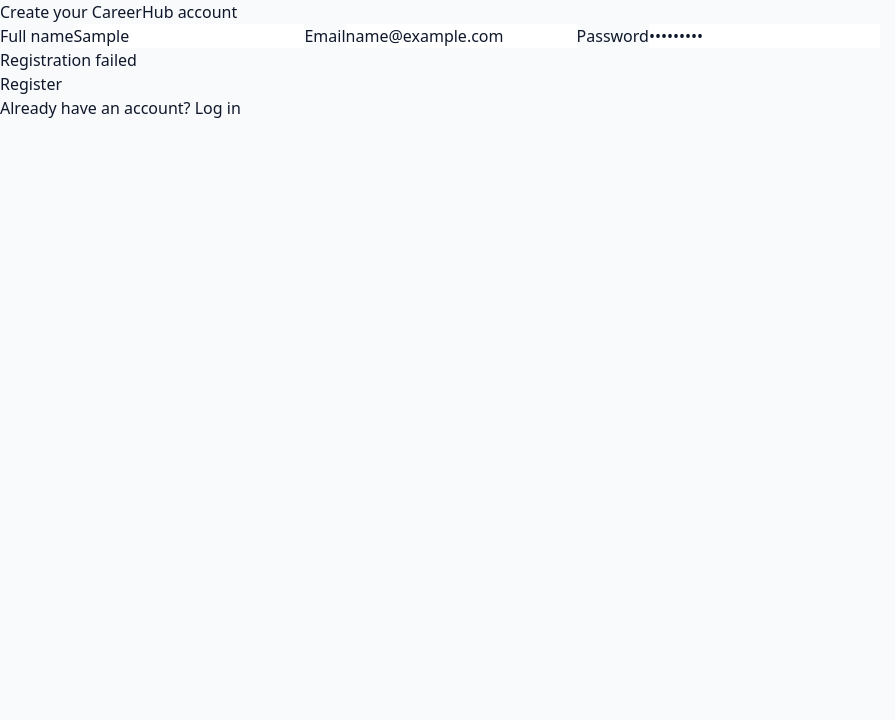
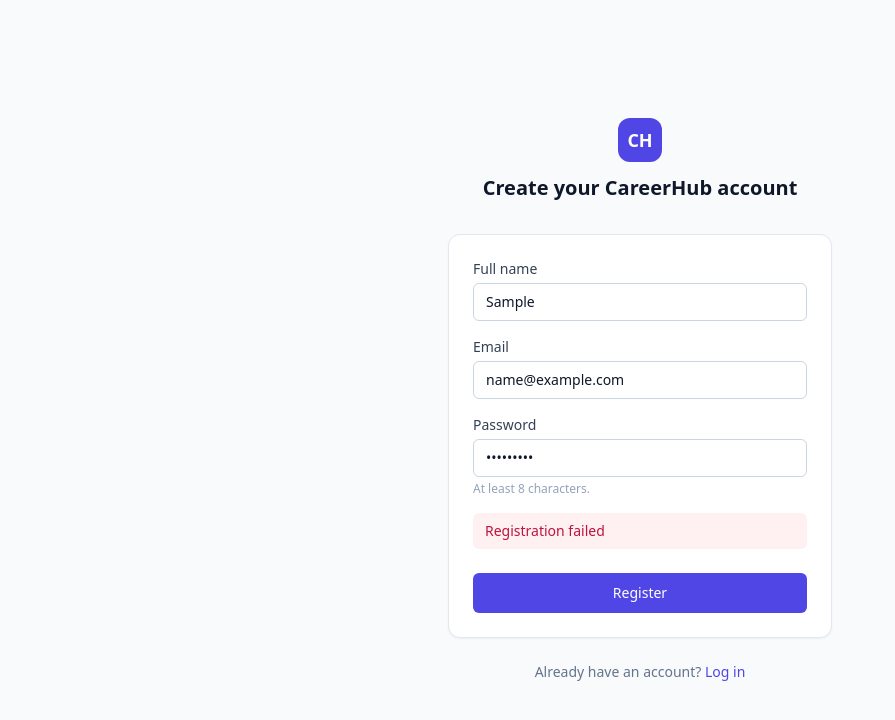
Before and after one commit to hugolomba/careerhub, a React (Vite) app in the folder frontend/: page /register in a window 1280 px wide. Both pictures are taken after typing "Sample", "name@example.com", "Sample123" into the empty fields and a click on the button "Register". Shown: the top 720 px of the page, without its empty margins (0-895 px from the left). Built offline with nearby package versions, Linux system fonts and the light colour scheme; no server answers.

Commit message:
style login and register pages

```diff
--- a/frontend/src/pages/Login.jsx
+++ b/frontend/src/pages/Login.jsx
@@ -6,36 +6,80 @@
   const [email, setEmail] = useState('')
   const [password, setPassword] = useState('')
   const [error, setError] = useState('')
+  const [submitting, setSubmitting] = useState(false)
   const { login } = useAuth()
   const navigate = useNavigate()
 
   async function handleSubmit(e) {
     e.preventDefault()
     setError('')
+    setSubmitting(true)
     try {
       await login(email, password)
       navigate('/dashboard')
     } catch (err) {
       setError('Invalid email or password')
+    } finally {
+      setSubmitting(false)
     }
   }
 
   return (
-    <div>
-      <h1>Log in to CareerHub</h1>
-      <form onSubmit={handleSubmit}>
-        <label>
-          Email
-          <input type="email" value={email} onChange={(e) => setEmail(e.target.value)} required />
-        </label>
-        <label>
-          Password
-          <input type="password" value={password} onChange={(e) => setPassword(e.target.value)} required />
-        </label>
-        {error && <p role="alert">{error}</p>}
-        <button type="submit">Log in</button>
-      </form>
-      <p>Don't have an account? <Link to="/register">Register</Link></p>
+    <div className="flex min-h-screen items-center justify-center bg-slate-50 px-4">
+      <div className="w-full max-w-sm">
+        <div className="mb-8 flex flex-col items-center">
+          <span className="mb-3 flex h-11 w-11 items-center justify-center rounded-xl bg-primary-600 text-lg font-bold text-white">
+            CH
+          </span>
+          <h1 className="text-xl font-semibold text-slate-900">Log in to CareerHub</h1>
+        </div>
+
+        <form onSubmit={handleSubmit} className="rounded-xl border border-slate-200 bg-white p-6 shadow-sm">
+          <div className="space-y-4">
+            <div>
+              <label className="mb-1 block text-sm font-medium text-slate-700">Email</label>
+              <input
+                type="email"
+                value={email}
+                onChange={(e) => setEmail(e.target.value)}
+                required
+                className="w-full rounded-md border border-slate-300 px-3 py-2 text-sm focus:border-primary-500 focus:outline-none focus:ring-1 focus:ring-primary-500"
+              />
+            </div>
+            <div>
+              <label className="mb-1 block text-sm font-medium text-slate-700">Password</label>
+              <input
+                type="password"
+                value={password}
+                onChange={(e) => setPassword(e.target.value)}
+                required
+                className="w-full rounded-md border border-slate-300 px-3 py-2 text-sm focus:border-primary-500 focus:outline-none focus:ring-1 focus:ring-primary-500"
+              />
+            </div>
+          </div>
+
+          {error && (
+            <p role="alert" className="mt-4 rounded-md bg-rose-50 px-3 py-2 text-sm text-rose-700">
+              {error}
+            </p>
+          )}
+
+          <button
+            type="submit"
+            disabled={submitting}
+            className="mt-6 w-full rounded-md bg-primary-600 py-2.5 text-sm font-medium text-white hover:bg-primary-700 disabled:opacity-50"
+          >
+            {submitting ? 'Logging in...' : 'Log in'}
+          </button>
+        </form>
+
+        <p className="mt-6 text-center text-sm text-slate-500">
+          Don't have an account?{' '}
+          <Link to="/register" className="font-medium text-primary-600 hover:text-primary-700">
+            Register
+          </Link>
+        </p>
+      </div>
     </div>
   )
 }
--- a/frontend/src/pages/Register.jsx
+++ b/frontend/src/pages/Register.jsx
@@ -7,40 +7,91 @@
   const [email, setEmail] = useState('')
   const [password, setPassword] = useState('')
   const [error, setError] = useState('')
+  const [submitting, setSubmitting] = useState(false)
   const { register } = useAuth()
   const navigate = useNavigate()
 
   async function handleSubmit(e) {
     e.preventDefault()
     setError('')
+    setSubmitting(true)
     try {
       await register(fullName, email, password)
       navigate('/dashboard')
     } catch (err) {
       setError(err.response?.data?.error || 'Registration failed')
+    } finally {
+      setSubmitting(false)
     }
   }
 
   return (
-    <div>
-      <h1>Create your CareerHub account</h1>
-      <form onSubmit={handleSubmit}>
-        <label>
-          Full name
-          <input value={fullName} onChange={(e) => setFullName(e.target.value)} required />
-        </label>
-        <label>
-          Email
-          <input type="email" value={email} onChange={(e) => setEmail(e.target.value)} required />
-        </label>
-        <label>
-          Password
-          <input type="password" value={password} onChange={(e) => setPassword(e.target.value)} required minLength={8} />
-        </label>
-        {error && <p role="alert">{error}</p>}
-        <button type="submit">Register</button>
-      </form>
-      <p>Already have an account? <Link to="/login">Log in</Link></p>
+    <div className="flex min-h-screen items-center justify-center bg-slate-50 px-4">
+      <div className="w-full max-w-sm">
+        <div className="mb-8 flex flex-col items-center">
+          <span className="mb-3 flex h-11 w-11 items-center justify-center rounded-xl bg-primary-600 text-lg font-bold text-white">
+            CH
+          </span>
+          <h1 className="text-xl font-semibold text-slate-900">Create your CareerHub account</h1>
+        </div>
+
+        <form onSubmit={handleSubmit} className="rounded-xl border border-slate-200 bg-white p-6 shadow-sm">
+          <div className="space-y-4">
+            <div>
+              <label className="mb-1 block text-sm font-medium text-slate-700">Full name</label>
+              <input
+                value={fullName}
+                onChange={(e) => setFullName(e.target.value)}
+                required
+                className="w-full rounded-md border border-slate-300 px-3 py-2 text-sm focus:border-primary-500 focus:outline-none focus:ring-1 focus:ring-primary-500"
+              />
+            </div>
+            <div>
+              <label className="mb-1 block text-sm font-medium text-slate-700">Email</label>
+              <input
+                type="email"
+                value={email}
+                onChange={(e) => setEmail(e.target.value)}
+                required
+                className="w-full rounded-md border border-slate-300 px-3 py-2 text-sm focus:border-primary-500 focus:outline-none focus:ring-1 focus:ring-primary-500"
+              />
+            </div>
+            <div>
+              <label className="mb-1 block text-sm font-medium text-slate-700">Password</label>
+              <input
+                type="password"
+                value={password}
+                onChange={(e) => setPassword(e.target.value)}
+                required
+                minLength={8}
+                className="w-full rounded-md border border-slate-300 px-3 py-2 text-sm focus:border-primary-500 focus:outline-none focus:ring-1 focus:ring-primary-500"
+              />
+              <p className="mt-1 text-xs text-slate-400">At least 8 characters.</p>
+            </div>
+          </div>
+
+          {error && (
+            <p role="alert" className="mt-4 rounded-md bg-rose-50 px-3 py-2 text-sm text-rose-700">
+              {error}
+            </p>
+          )}
+
+          <button
+            type="submit"
+            disabled={submitting}
+            className="mt-6 w-full rounded-md bg-primary-600 py-2.5 text-sm font-medium text-white hover:bg-primary-700 disabled:opacity-50"
+          >
+            {submitting ? 'Creating account...' : 'Register'}
+          </button>
+        </form>
+
+        <p className="mt-6 text-center text-sm text-slate-500">
+          Already have an account?{' '}
+          <Link to="/login" className="font-medium text-primary-600 hover:text-primary-700">
+            Log in
+          </Link>
+        </p>
+      </div>
     </div>
   )
 }
```
